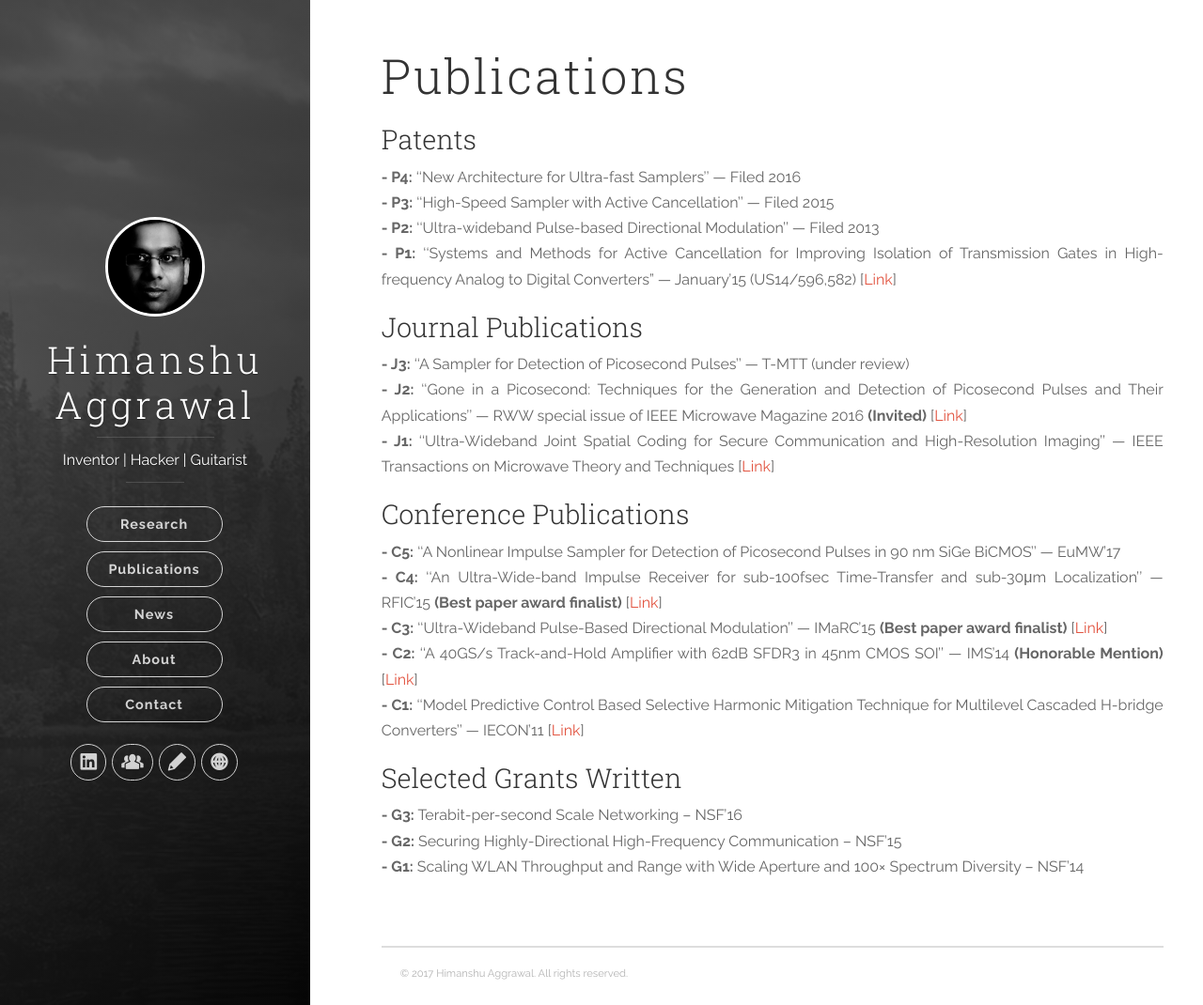
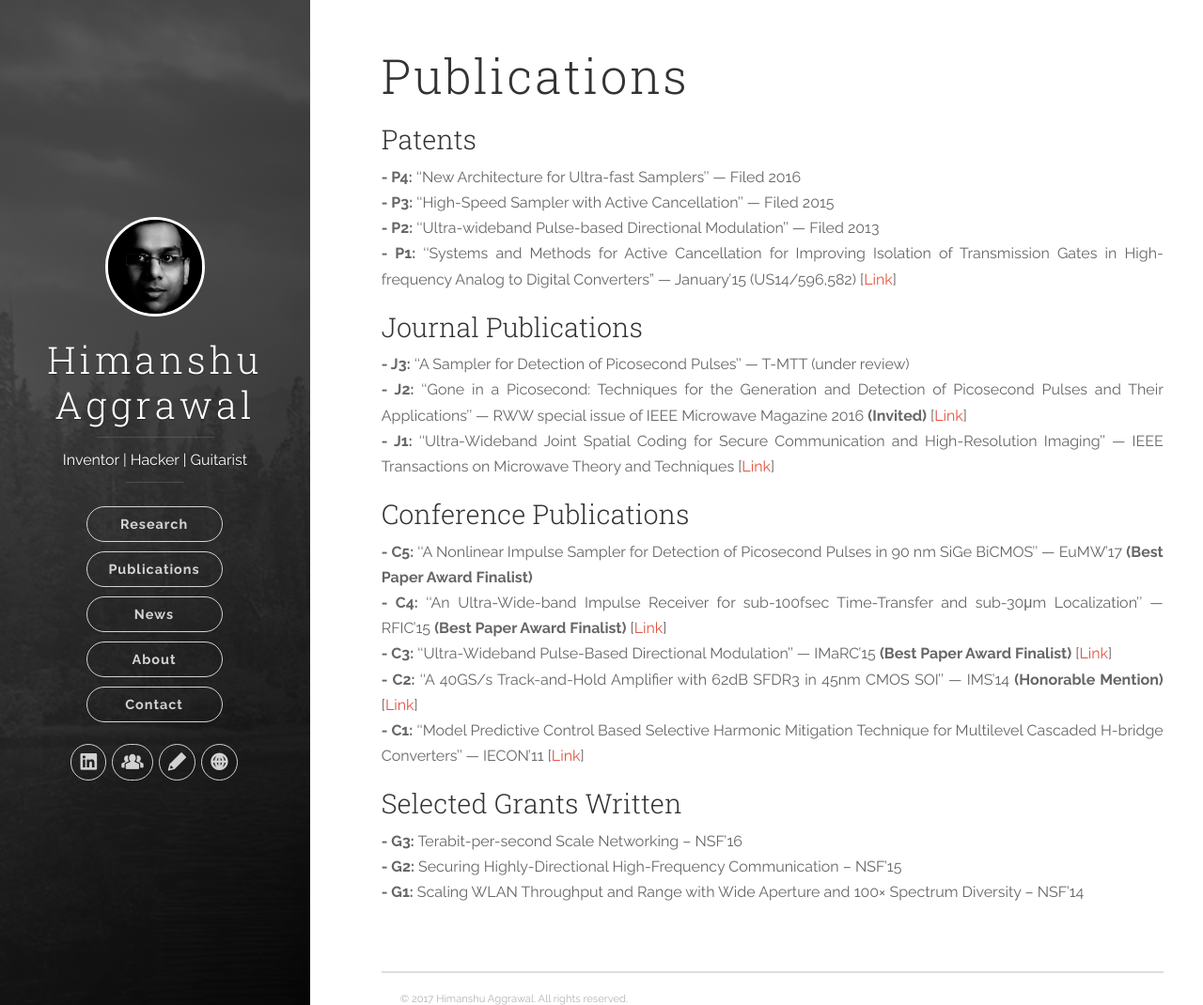
Before and after one commit to ahimanshu13/ahimanshu13.github.io, a Jekyll site: the page built from publications/index.md, in a window 1280 px wide and 1070 px high. Shown: the whole window at 94% size. Built offline with Jekyll 4.4.1, drawn with Linux system fonts in a browser that asks for light colours; nearby versions of some CDN libraries.

Commit message:
Updated Publication

```diff
--- a/publications/index.md
+++ b/publications/index.md
@@ -21,9 +21,9 @@
 
 ### Conference Publications
 
-**- C5:** ''A Nonlinear Impulse Sampler for Detection of Picosecond Pulses in 90 nm SiGe BiCMOS'' --- EuMW'17 <br>
-**- C4:** ''An Ultra-Wide-band Impulse Receiver for sub-100fsec Time-Transfer and sub-30μm Localization'' --- RFIC'15  **(Best paper award finalist)** [[Link](http://ieeexplore.ieee.org/xpl/articleDetails.jsp?arnumber=7444359&newsearch=true&queryText=H.%20Aggrawal){:target="_blank"}]<br>
-**- C3:** ''Ultra-Wideband Pulse-Based Directional Modulation'' --- IMaRC'15  **(Best paper award finalist)** [[Link](http://ieeexplore.ieee.org/xpl/articleDetails.jsp?arnumber=7411369&newsearch=true&queryText=H.%20Aggrawal){:target="_blank"}]<br>
+**- C5:** ''A Nonlinear Impulse Sampler for Detection of Picosecond Pulses in 90 nm SiGe BiCMOS'' --- EuMW'17  **(Best Paper Award Finalist)**  <br>
+**- C4:** ''An Ultra-Wide-band Impulse Receiver for sub-100fsec Time-Transfer and sub-30μm Localization'' --- RFIC'15  **(Best Paper Award Finalist)** [[Link](http://ieeexplore.ieee.org/xpl/articleDetails.jsp?arnumber=7444359&newsearch=true&queryText=H.%20Aggrawal){:target="_blank"}]<br>
+**- C3:** ''Ultra-Wideband Pulse-Based Directional Modulation'' --- IMaRC'15  **(Best Paper Award Finalist)** [[Link](http://ieeexplore.ieee.org/xpl/articleDetails.jsp?arnumber=7411369&newsearch=true&queryText=H.%20Aggrawal){:target="_blank"}]<br>
 **- C2:** ''A 40GS/s Track-and-Hold Amplifier with 62dB SFDR3 in 45nm CMOS SOI'' --- IMS'14  **(Honorable Mention)** [[Link](http://ieeexplore.ieee.org/xpl/articleDetails.jsp?arnumber=6848630&newsearch=true&queryText=H.%20Aggrawal){:target="_blank"}]<br>
 **- C1:** ''Model Predictive Control Based Selective Harmonic Mitigation Technique for Multilevel Cascaded H-bridge Converters'' --- IECON'11 [[Link](http://ieeexplore.ieee.org/xpl/abstractAuthors.jsp?arnumber=6120037&newsearch=true&queryText=H.%20Aggrawal){:target="_blank"}]<br>
 
```
